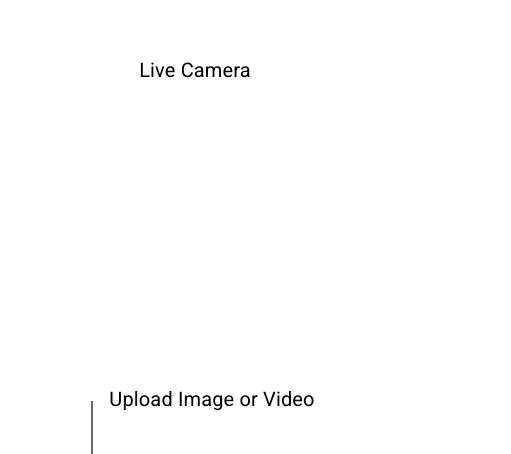
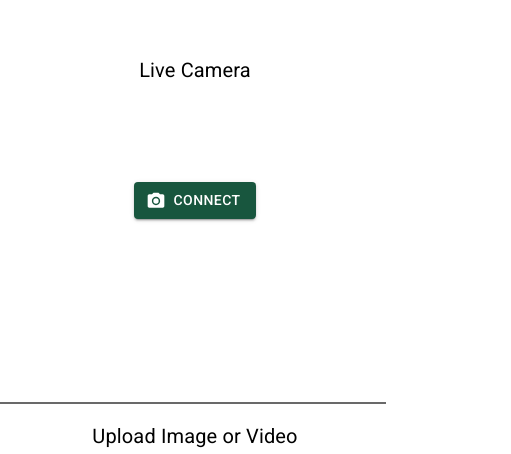
Before and after one commit to jessearonsona/Traffic-Object-Recognition, a React (Create React App) app in the folder front-end/: page /tracking in a window 390 px wide. Shown: the part 290-744 px from the top of the page, 511 px wide, since content can reach past the window. Built offline with nearby package versions, Linux system fonts and the light colour scheme; no server answers.

Commit message:
Made tracking and condition pages more responsive

```diff
--- a/front-end/src/pages/Conditions.js
+++ b/front-end/src/pages/Conditions.js
@@ -7,8 +7,11 @@ import OptionPane from "../components/OptionPane";
 import { Button, Container, Grid, Input, Typography } from "@material-ui/core";
 import Webcam from "react-webcam";
 import AddIcon from "@mui/icons-material/Add";
+import {useState} from "react";
+import CameraAltIcon from '@mui/icons-material/CameraAlt';
 
 const Conditions = () => {
+  const [showWebcam, setShowWebcam] = useState(false);
   //Compatible file types
   const imageTypes = ["jpg", "jpeg", "png"];
   const videoTypes = ["mp4", "mkv", "wmv", "mov"];
@@ -56,6 +59,12 @@ const Conditions = () => {
     }
   }
 
+  function displayWebcam()
+  {
+    setShowWebcam(true);
+    document.getElementById("cameraConnect").style.display = "none";
+  }
+
   return (
     <div className="container">
       <Header />
@@ -78,24 +87,43 @@ const Conditions = () => {
                     <Typography id="label-header" variant="h4">
                       Live Camera
                     </Typography>
-                    <Webcam id="webcamVideo" audio={false} mirrored={true} />
+                    <div id="cameraConnect">
+                      <Button
+                          id="connect-button"
+                          variant="contained"
+                          color="primary"
+                          component="span"
+                          startIcon={<CameraAltIcon />}
+                          onClick={displayWebcam}
+                          style={{ marginTop: "100px" }}
+                        >
+                          Connect
+                        </Button>
+                    </div>
+                    {showWebcam &&
+                      <Webcam id="webcamVideo" src="" audio={false} mirrored={true} />
+                    }
                   </Container>
                 </Grid>
-                <Grid item direction="column" justifyContent="center">
+                <Grid item direction="column" justifyContent="center" id="dividerGrid">
                   <Container>
                     <div id="divider" />
                   </Container>
                 </Grid>
                 <Grid item direction="column" justifyContent="center">
+                  <Container>
+                    <div id="dividerHorizontal" />
+                  </Container>
                   <Typography id="label-header" variant="h4">
                     Upload Image or Video
                   </Typography>
                   <Container id="uploadContainer">
+                    <div id="previewDiv">
                       <video
                         className={"preview"}
                         id="videoPreview"
                         controls
-                      style={{ display: "none" }}
+                        style={{ display: "none", maxWidth: "400px", maxHeight: "300px" }}
                       >
                         <source id="video-source" src="splashVideo" />
                         Your browser does not support HTML5 video.
@@ -104,8 +132,9 @@ const Conditions = () => {
                         src="splashImage"
                         id="imagePreview"
                         className={"preview"}
-                      style={{ display: "none" }}
+                        style={{ display: "none", maxWidth: "400px", maxHeight: "300px" }}
                       />
+                    </div>
                     <div id="center">
                       <label htmlFor="file-upload">
                         <Input
--- a/front-end/src/pages/Tracking.js
+++ b/front-end/src/pages/Tracking.js
@@ -12,8 +12,11 @@ import OptionPane from "../components/OptionPane";
 import { Button, Container, Grid, Input, Typography } from "@material-ui/core";
 import Webcam from "react-webcam";
 import AddIcon from "@mui/icons-material/Add";
+import {useState} from "react";
+import CameraAltIcon from '@mui/icons-material/CameraAlt';
 
 const Tracking = () => {
+  const [showWebcam, setShowWebcam] = useState(false);
   //Compatible file types
   const imageTypes = ["jpg", "jpeg", "png"];
   const videoTypes = ["mp4", "mkv", "wmv", "mov"];
@@ -61,6 +64,12 @@ const Tracking = () => {
     }
   }
 
+  function displayWebcam()
+  {
+    setShowWebcam(true);
+    document.getElementById("cameraConnect").style.display = "none";
+  }
+
   return (
     <div className="container">
       <Header />
@@ -83,24 +92,43 @@ const Tracking = () => {
                     <Typography id="label-header" variant="h4">
                       Live Camera
                     </Typography>
-                    <Webcam id="webcamVideo" audio={false} mirrored={true} />
+                    <div id="cameraConnect">
+                      <Button
+                          id="connect-button"
+                          variant="contained"
+                          color="primary"
+                          component="span"
+                          startIcon={<CameraAltIcon />}
+                          onClick={displayWebcam}
+                          style={{ marginTop: "100px" }}
+                        >
+                          Connect
+                        </Button>
+                    </div>
+                    {showWebcam &&
+                      <Webcam id="webcamVideo" src="" audio={false} mirrored={true} />
+                    }
                   </Container>
                 </Grid>
-                <Grid item direction="column" justifyContent="center">
+                <Grid item direction="column" justifyContent="center" id="dividerGrid">
                   <Container>
                     <div id="divider" />
                   </Container>
                 </Grid>
                 <Grid item direction="column" justifyContent="center">
+                  <Container>
+                    <div id="dividerHorizontal" />
+                  </Container>
                   <Typography id="label-header" variant="h4">
                     Upload Image or Video
                   </Typography>
                   <Container id="uploadContainer">
+                    <div id="previewDiv">
                       <video
                         className={"preview"}
                         id="videoPreview"
                         controls
-                      style={{ display: "none" }}
+                        style={{ display: "none", maxWidth: "400px", maxHeight: "300px" }}
                       >
                         <source id="video-source" src="splashVideo" />
                         Your browser does not support HTML5 video.
@@ -109,8 +137,9 @@ const Tracking = () => {
                         src="splashImage"
                         id="imagePreview"
                         className={"preview"}
-                      style={{ display: "none" }}
+                        style={{ display: "none", maxWidth: "400px", maxHeight: "300px" }}
                       />
+                    </div>
                     <div id="center">
                       <label htmlFor="file-upload">
                         <Input
--- a/front-end/src/styling/TrackingAndConditions.css
+++ b/front-end/src/styling/TrackingAndConditions.css
@@ -1,5 +1,6 @@
 #webcamVideo {
-  height: 300px;
+  max-height: 300px;
+  max-width: 400px;
 }
 
 #label-header {
@@ -15,6 +16,7 @@
 
 #uploadContainer {
   height: 303px;
+  width: 450px;
   align-items: center;
   justify-content: center;
   display: inline-block;
@@ -39,3 +41,29 @@
 #mainContent {
   margin-top: 70px;
 }
+
+#cameraConnect {
+  width: 400px;
+  height: 300px;
+  margin: 0 auto;
+  text-align: center;
+}
+
+@media only screen and (max-width: 940px) {
+  #divider {
+    display: none;
+  }
+
+  #dividerGrid {
+    height: 0px;
+    display: none;
+  }
+
+  #dividerHorizontal {
+    width: 400px;
+    height: 2px;
+    background-color: dimgray;
+    margin-top: 20px;
+    margin-bottom: 20px;
+  }
+}
```
Lines whose indentation alone changed are shown as unchanged.
